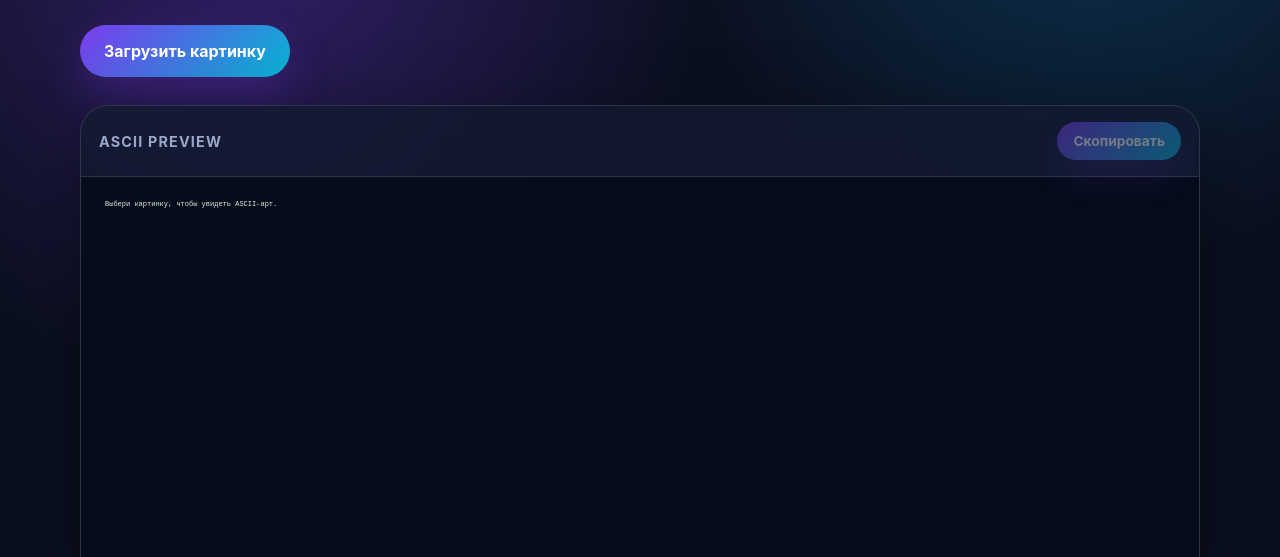
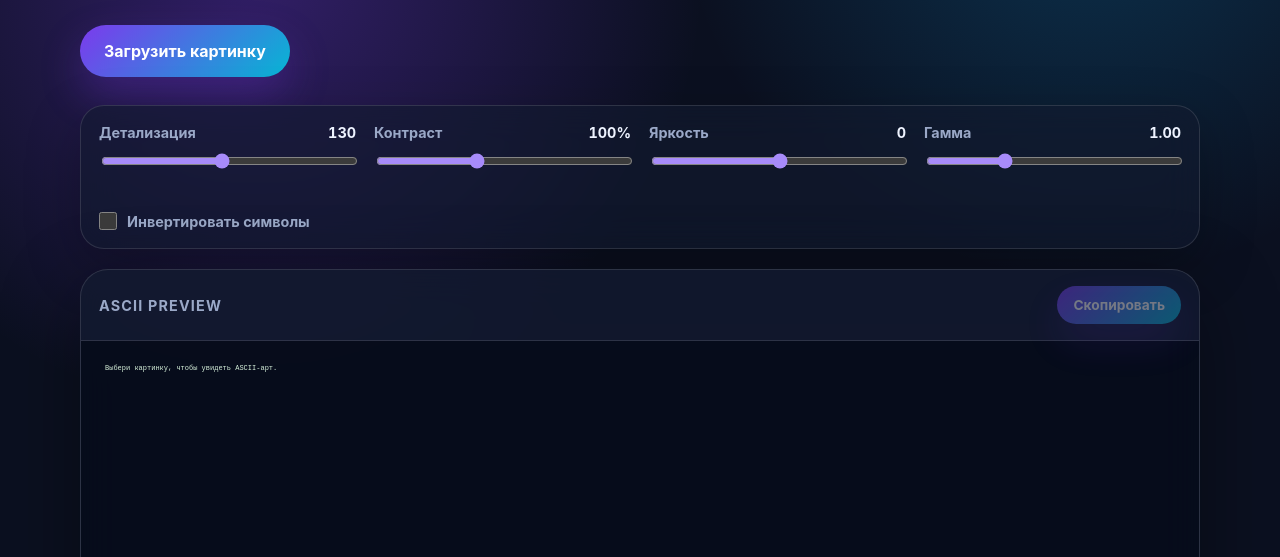
Before and after one commit to Arsterenaldi/bimba-patotofel-render, a plain HTML site: page index.html in a window 1280 px wide. Shown: the part 243-800 px from the top of the page. Drawn offline with nearby package versions, Linux system fonts and the light colour scheme.

Commit message:
feat: added parameters to control of render

```diff
--- a/app.js
+++ b/app.js
@@ -1,11 +1,28 @@
 const input = document.querySelector("#imageInput");
 const output = document.querySelector("#asciiOutput");
 const copyButton = document.querySelector("#copyButton");
+const widthRange = document.querySelector("#widthRange");
+const contrastRange = document.querySelector("#contrastRange");
+const brightnessRange = document.querySelector("#brightnessRange");
+const gammaRange = document.querySelector("#gammaRange");
+const invertToggle = document.querySelector("#invertToggle");
+const widthValue = document.querySelector("#widthValue");
+const contrastValue = document.querySelector("#contrastValue");
+const brightnessValue = document.querySelector("#brightnessValue");
+const gammaValue = document.querySelector("#gammaValue");
 
 const asciiRamp = " .:-=+*#%@";
-const maxWidth = 130;
 
 let latestAscii = "";
+let loadedImage = null;
+let p5Api = null;
+
+new p5((p) => {
+  p.setup = () => {
+    p.noCanvas();
+    p5Api = p;
+  };
+});
 
 input.addEventListener("change", async (event) => {
   const file = event.target.files?.[0];
@@ -19,11 +36,21 @@ input.addEventListener("change", async (event) => {
 
   try {
     const dataUrl = await readFileAsDataUrl(file);
-    renderAscii(dataUrl);
+    loadImage(dataUrl);
   } catch (error) {
     output.textContent = "Не получилось прочитать файл. Попробуй другую картинку.";
     console.error(error);
   }
+});
+
+[widthRange, contrastRange, brightnessRange, gammaRange, invertToggle].forEach((control) => {
+  control.addEventListener("input", () => {
+    updateControlLabels();
+
+    if (loadedImage) {
+      renderAscii();
+    }
+  });
 });
 
 copyButton.addEventListener("click", async () => {
@@ -49,30 +76,47 @@ function readFileAsDataUrl(file) {
   });
 }
 
-function renderAscii(dataUrl) {
-  const sketch = (p) => {
-    p.setup = () => {
-      p.noCanvas();
-      p.loadImage(
+function loadImage(dataUrl) {
+  p5Api.loadImage(
     dataUrl,
     (image) => {
-          const ascii = imageToAscii(p, image);
-          latestAscii = ascii;
-          output.textContent = ascii;
-          copyButton.disabled = false;
+      loadedImage = image;
+      renderAscii();
     },
     () => {
       output.textContent = "Не получилось загрузить изображение.";
     }
   );
-    };
-  };
-
-  new p5(sketch);
 }
 
-function imageToAscii(p, image) {
-  const targetWidth = Math.min(maxWidth, image.width);
+function renderAscii() {
+  const image = loadedImage.get();
+  const ascii = imageToAscii(image, getSettings());
+
+  latestAscii = ascii;
+  output.textContent = ascii;
+  copyButton.disabled = false;
+}
+
+function getSettings() {
+  return {
+    brightness: Number(brightnessRange.value),
+    contrast: Number(contrastRange.value) / 100,
+    gamma: Number(gammaRange.value) / 100,
+    invert: invertToggle.checked,
+    width: Number(widthRange.value),
+  };
+}
+
+function updateControlLabels() {
+  widthValue.textContent = widthRange.value;
+  contrastValue.textContent = `${contrastRange.value}%`;
+  brightnessValue.textContent = brightnessRange.value;
+  gammaValue.textContent = (Number(gammaRange.value) / 100).toFixed(2);
+}
+
+function imageToAscii(image, settings) {
+  const targetWidth = Math.min(settings.width, image.width);
   const charAspectCorrection = 0.5;
   const targetHeight = Math.max(
     1,
@@ -99,8 +143,8 @@ function imageToAscii(p, image) {
         continue;
       }
 
-      const brightness = (red + green + blue) / 3;
-      const rampIndex = Math.floor(p.map(brightness, 0, 255, asciiRamp.length - 1, 0));
+      const brightness = adjustBrightness((red + green + blue) / 3, settings);
+      const rampIndex = brightnessToRampIndex(brightness, settings.invert);
       row += asciiRamp[rampIndex];
     }
 
@@ -109,3 +153,24 @@ function imageToAscii(p, image) {
 
   return rows.join("\n");
 }
+
+function adjustBrightness(value, settings) {
+  const contrasted = (value - 128) * settings.contrast + 128 + settings.brightness;
+  const normalized = clamp(contrasted / 255, 0, 1);
+  const corrected = Math.pow(normalized, 1 / settings.gamma);
+
+  return corrected * 255;
+}
+
+function brightnessToRampIndex(brightness, invert) {
+  const normalized = clamp(brightness / 255, 0, 1);
+  const mapped = invert ? normalized : 1 - normalized;
+
+  return Math.round(mapped * (asciiRamp.length - 1));
+}
+
+function clamp(value, min, max) {
+  return Math.min(Math.max(value, min), max);
+}
+
+updateControlLabels();
--- a/index.html
+++ b/index.html
@@ -23,6 +23,45 @@
       </label>
     </section>
 
+    <section class="controls-card" aria-label="Настройки ASCII рендера">
+      <div class="control">
+        <label for="widthRange">
+          Детализация
+          <span id="widthValue">130</span>
+        </label>
+        <input id="widthRange" type="range" min="50" max="220" value="130" step="5">
+      </div>
+
+      <div class="control">
+        <label for="contrastRange">
+          Контраст
+          <span id="contrastValue">100%</span>
+        </label>
+        <input id="contrastRange" type="range" min="50" max="180" value="100" step="5">
+      </div>
+
+      <div class="control">
+        <label for="brightnessRange">
+          Яркость
+          <span id="brightnessValue">0</span>
+        </label>
+        <input id="brightnessRange" type="range" min="-80" max="80" value="0" step="5">
+      </div>
+
+      <div class="control">
+        <label for="gammaRange">
+          Гамма
+          <span id="gammaValue">1.00</span>
+        </label>
+        <input id="gammaRange" type="range" min="50" max="220" value="100" step="5">
+      </div>
+
+      <label class="toggle">
+        <input id="invertToggle" type="checkbox">
+        Инвертировать символы
+      </label>
+    </section>
+
     <section class="preview-card">
       <div class="preview-header">
         <span>ASCII Preview</span>
--- a/style.css
+++ b/style.css
@@ -92,6 +92,65 @@ h1 {
   pointer-events: none;
 }
 
+.controls-card {
+  display: grid;
+  grid-template-columns: repeat(4, minmax(0, 1fr));
+  gap: 18px;
+  margin-bottom: 20px;
+  padding: 18px;
+  border: 1px solid var(--card-border);
+  border-radius: 24px;
+  background: rgba(19, 26, 48, 0.62);
+  box-shadow: 0 18px 54px rgba(0, 0, 0, 0.26);
+  backdrop-filter: blur(18px);
+}
+
+.control {
+  display: grid;
+  gap: 10px;
+}
+
+.control label,
+.toggle {
+  color: var(--muted);
+  font-size: 0.9rem;
+  font-weight: 700;
+}
+
+.control label {
+  display: flex;
+  align-items: center;
+  justify-content: space-between;
+  gap: 12px;
+}
+
+.control span {
+  color: var(--text);
+  font-variant-numeric: tabular-nums;
+}
+
+.control input[type="range"] {
+  width: 100%;
+  accent-color: var(--accent-strong);
+  cursor: pointer;
+}
+
+.toggle {
+  display: flex;
+  align-items: center;
+  gap: 10px;
+  min-height: 100%;
+  padding-top: 23px;
+  cursor: pointer;
+}
+
+.toggle input {
+  width: 18px;
+  height: 18px;
+  margin: 0;
+  accent-color: var(--accent);
+}
+
 .preview-card {
   overflow: hidden;
   border: 1px solid var(--card-border);
@@ -145,6 +204,14 @@ h1 {
     padding: 32px 0;
   }
 
+  .controls-card {
+    grid-template-columns: 1fr;
+  }
+
+  .toggle {
+    padding-top: 0;
+  }
+
   .preview-header {
     align-items: flex-start;
     flex-direction: column;
```
Lines whose indentation alone changed are shown as unchanged.
